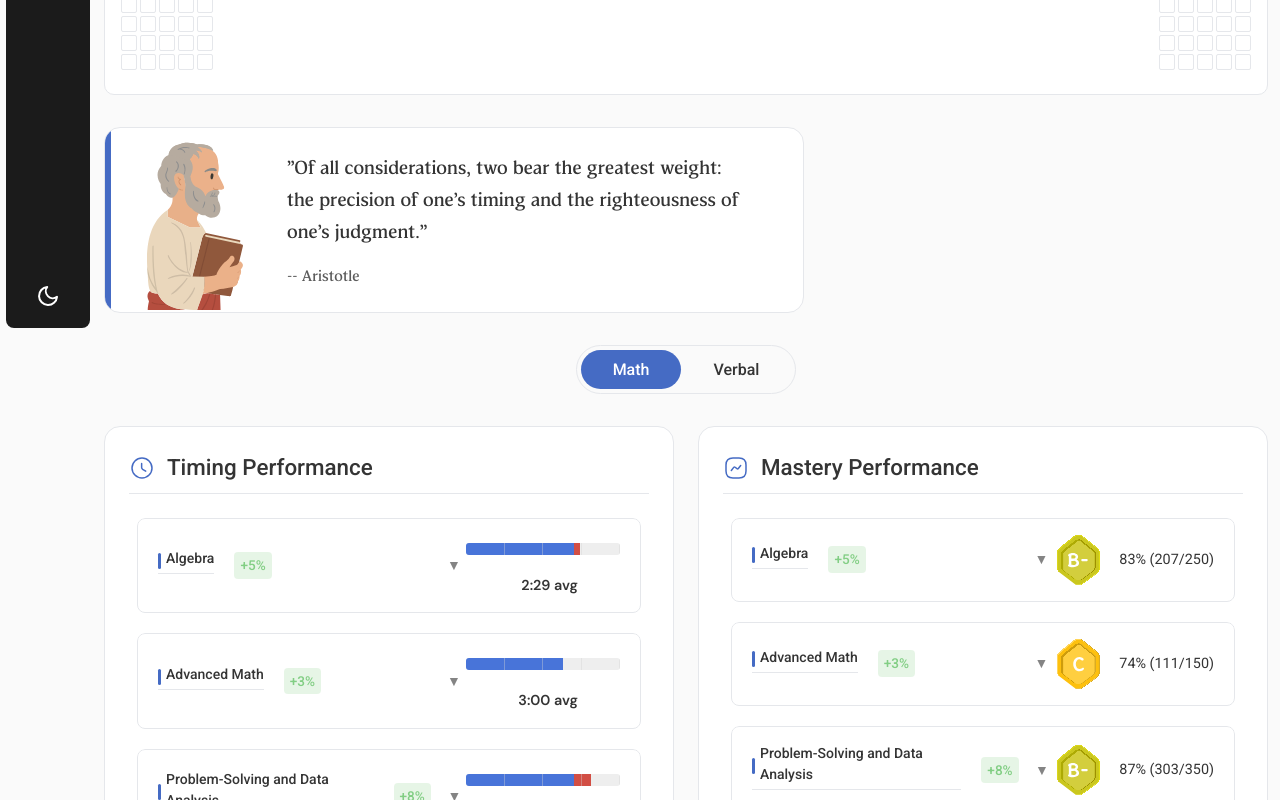
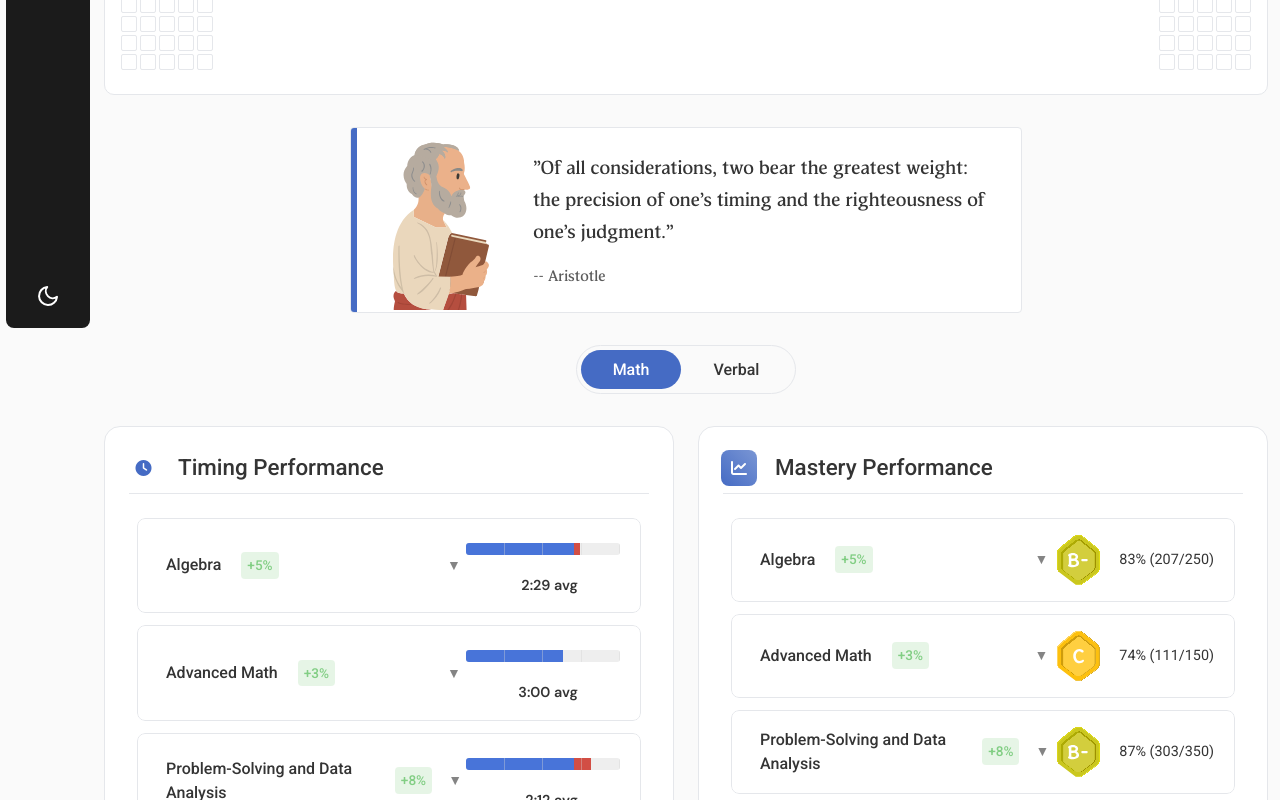
Before and after one commit to Orujhimaru/max_odyssey, a React (Vite) app: page /lab in a window 1280 px wide. Shown: the part 460-1260 px from the top of the page. Built offline with nearby package versions, Linux system fonts and the light colour scheme; sample sign-in values are in the browser's storage; a web font is replaced by a local one.

Commit message:
design: minor changes for logos

```diff
--- a/src/components/NavBar/Navbar.jsx
+++ b/src/components/NavBar/Navbar.jsx
@@ -75,7 +75,7 @@ const Navbar = ({ isDarkMode, onThemeToggle, className = "" }) => {
             <div className="nav-icon-container">
               <img src={LabIcon} alt="Learning Lab" className="nav-icon lab" />
             </div>
-            <span className="nav-text">Lab</span>
+            <span className="nav-text">Performance</span>
           </div>
         </div>
       </div>
--- a/src/katex-fonts.css
+++ b/src/katex-fonts.css
@@ -1,4 +1,4 @@
-@font-face {
+/* @font-face {
   font-family: "KaTeX_Main";
   src: url("/fonts/katex/KaTeX_Main-Regular.woff2") format("woff2"),
     url("/fonts/katex/KaTeX_Main-Regular.woff") format("woff"),
@@ -16,4 +16,4 @@
   font-style: italic;
 }
 
-/* Add other KaTeX fonts as needed */
+Add other KaTeX fonts as needed */
--- a/src/pages/LabPage/LabPage.css
+++ b/src/pages/LabPage/LabPage.css
@@ -96,13 +96,18 @@
 }
 
 .lab-card-icon {
-  font-size: 1.2rem;
-  width: 28px;
-  height: 28px;
+  width: 32px;
+  height: 32px;
   display: flex;
   align-items: center;
   justify-content: center;
   color: var(--verbal-color);
+  margin-right: 8px;
+}
+
+.lab-card-icon svg {
+  width: 32px;
+  height: 32px;
 }
 
 .lab-card-header h2 {
@@ -940,7 +945,7 @@
 }
 
 /* Topic section styles */
-.topic-section {
+.lab-topic-section {
   position: relative;
   margin-bottom: 12px;
   /* box-shadow: 0 2px 8px rgba(0, 0, 0, 0.05); */
@@ -949,7 +954,7 @@
   overflow: hidden;
 }
 
-.topic-header {
+.lab-topic-header {
   display: flex;
   flex-direction: column;
   align-items: stretch;
@@ -973,25 +978,25 @@
   width: 100%;
 }
 
-.topic-header:hover {
+.lab-topic-header:hover {
   background-color: rgba(var(--bg-primary-rgb), 0.8);
 }
 
-.topic-header:active {
+.lab-topic-header:active {
   transform: translateY(0);
 }
 
-.topic-header.expanded {
+.lab-topic-header.expanded {
   border-bottom-color: var(--border-color);
 }
 
-.topic-header .lab-timing-cell,
-.topic-header .lab-mastery-cell {
+.lab-topic-header .lab-timing-cell,
+.lab-topic-header .lab-mastery-cell {
   flex: 1;
   max-width: 250px;
 }
 
-.topic-header .performance-bar-container {
+.lab-topic-header .performance-bar-container {
   width: 100%;
 }
 
@@ -1013,7 +1018,7 @@
 }
 
 /* Add a subtle marker to indicate topic names */
-.topic-name::before {
+/* .topic-name::before {
   content: "";
   position: absolute;
   left: 0;
@@ -1024,7 +1029,7 @@
   background-color: var(--verbal-color);
   border-radius: 2px;
   transition: height 0.2s ease;
-}
+} */
 
 .topic-header.expanded .topic-name::before {
   height: 24px;
@@ -1071,7 +1076,7 @@
   width: 100%;
 }
 
-.topic-header.expanded .lab-subtopics {
+.lab-topic-header.expanded .lab-subtopics {
   max-height: 2000px; /* Larger value to accommodate more content */
   opacity: 1;
   padding: 0 20px 16px;
@@ -1150,21 +1155,21 @@
 }
 
 /* Make the topic section visually distinct */
-.topic-section + .topic-section {
+.lab-topic-section + .lab-topic-section {
   margin-top: 12px;
   border-top: 1px solid rgba(var(--border-color), 0.1);
 }
 
 /* Center the header content on mobile */
 @media (max-width: 768px) {
-  .topic-header {
+  .lab-topic-header {
     flex-direction: column;
     align-items: stretch;
     gap: 12px;
   }
 
-  .topic-header .lab-timing-cell,
-  .topic-header .lab-mastery-cell {
+  .lab-topic-header .lab-timing-cell,
+  .lab-topic-header .lab-mastery-cell {
     max-width: 100%;
   }
 
@@ -1183,11 +1188,12 @@
 .quote-container {
   display: flex;
   background-color: var(--bg-primary);
-  border-radius: 16px;
+  border-radius: 4px;
   overflow: hidden;
   /* box-shadow: 0 2px 10px var(--box-shadow); */
   border: 1px solid var(--border-color);
   max-width: 700px;
+  margin: 0 auto;
 }
 
 .quote-accent-line {
--- a/src/pages/LabPage/LabPage.jsx
+++ b/src/pages/LabPage/LabPage.jsx
@@ -1,8 +1,10 @@
 import React, { useState, useEffect } from "react";
 import "./LabPage.css";
-import { CalendarIcon, ChartIcon, ClockIcon } from "../../icons/Icons";
+import { CalendarIcon } from "../../icons/Icons";
 import labPageIcon from "../../assets/lab_page.svg";
 import aristotleIcon from "../../assets/aristotle.svg";
+import TimingIcon from "../../assets/TimingIcon";
+import PerformanceIcon from "../../assets/PerformanceIcon";
 
 // Import score SVGs
 import scoreA from "../../assets/scoreA.svg";
@@ -689,9 +691,9 @@ const LabPage = () => {
           const isExpanded = expandedTopics[sectionType]?.[topic] || false;
 
           return (
-            <div key={topic} className="topic-section">
+            <div key={topic} className="lab-topic-section">
               <div
-                className={`topic-header ${isExpanded ? "expanded" : ""}`}
+                className={`lab-topic-header ${isExpanded ? "expanded" : ""}`}
                 onClick={() => toggleTopic(topic, sectionType)}
               >
                 <div className="topic-header-content">
@@ -918,7 +920,7 @@ const LabPage = () => {
           <div className="lab-card timing-card">
             <div className="lab-card-header">
               <div className="lab-card-icon">
-                <ClockIcon />
+                <i className="fas fa-clock"></i>
               </div>
               <h2>Timing Performance</h2>
             </div>
@@ -930,7 +932,9 @@ const LabPage = () => {
           <div className="lab-card mastery-card">
             <div className="lab-card-header">
               <div className="lab-card-icon">
-                <ChartIcon />
+                <div className="insight-icon">
+                  <i className="fas fa-chart-line"></i>
+                </div>
               </div>
               <h2>Mastery Performance</h2>
             </div>
```
Also changed, not shown: src/assets/greek_tile.png (added), src/assets/greek_tile_vertical.png (added).
